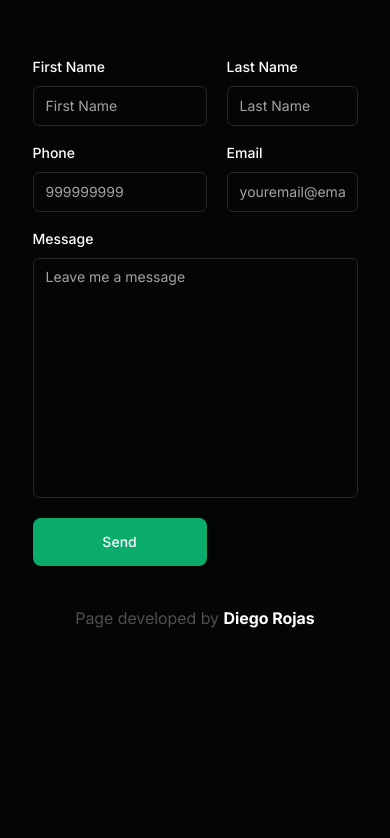
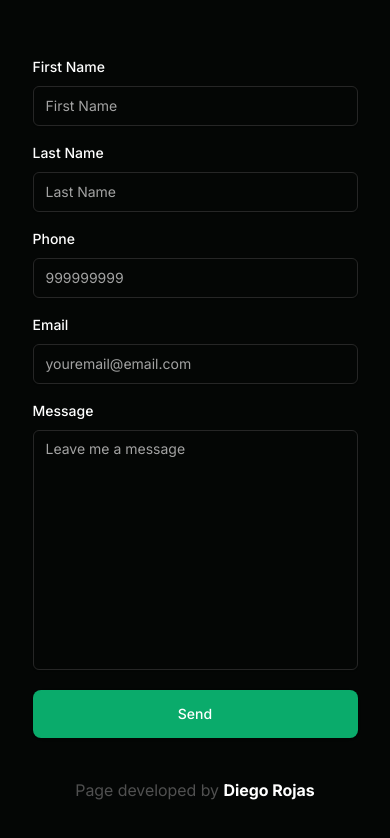
Before and after one commit to devup2332/portafolio-2024-v2, a React (Vite) app: page / in a window 390 px wide. Shown: the part 4210-5048 px from the top of the page. Before the commit the page ends 4952 px from the top, so only its background shows below. Built offline with nearby package versions, Linux system fonts and the light colour scheme.

Commit message:
master: Edited grid layount in contact section

```diff
--- a/src/components/Home/Contact/FormField.tsx
+++ b/src/components/Home/Contact/FormField.tsx
@@ -23,10 +23,7 @@ const FormField: React.FC<FormFieldProps> = (props) => {
   const { register, className, label, type, name, placeholder, error } = props;
   return (
     <div
-      className={cn(
-        "grid gap-3",
-        type === "textarea" ? "col-start-1 col-end-3" : "",
-      )}
+      className={cn("grid gap-3", type === "textarea" ? "lg:col-span-2" : "")}
     >
       <Label>{t(label)}</Label>
       {type !== "textarea" ? (
```
